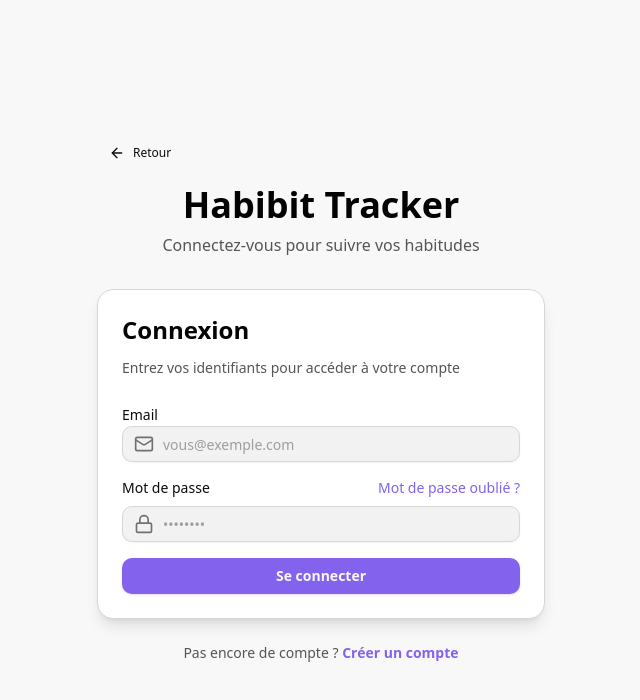
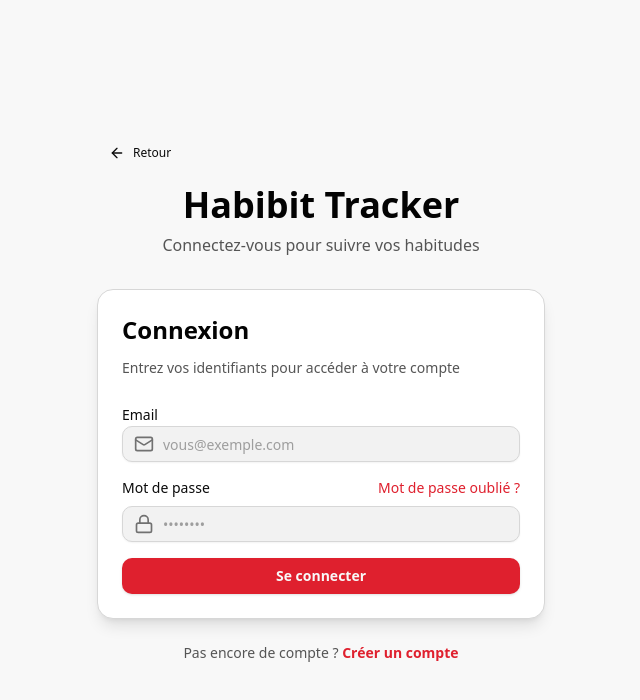
Before and after one commit to BradSavary/Habit_Tracker, a Next.js app: page /login in a window 1280 px wide. Shown: the top 700 px of the page, without its empty margins (319-959 px from the left). Built offline with nearby package versions, Linux system fonts and the light colour scheme.

Commit message:
feat: update color scheme from purple to red for primary accents and improve visibility in dark mode

```diff
--- a/app/globals.css
+++ b/app/globals.css
@@ -100,8 +100,8 @@
      ACCENT COLORS - Habit Categories
      Couleurs vibrantes pour les habitudes
      ======================================== */
-  --accent-purple: oklch(0.60 0.20 290);    /* Violet - Santé/Bien-être */
-  --accent-purple-light: oklch(0.90 0.08 290);
+  --accent-purple: oklch(0.58 0.22 25);     /* Rouge - Santé/Bien-être (was Purple, now Red Primary) */
+  --accent-purple-light: oklch(0.92 0.08 25);
   --accent-blue: oklch(0.55 0.18 240);      /* Bleu - Productivité */
   --accent-blue-light: oklch(0.88 0.07 240);
   --accent-green: oklch(0.65 0.15 140);     /* Vert - Sport/Nature */
@@ -132,7 +132,7 @@
   --card-foreground: oklch(0.15 0 0);
   --popover: oklch(1 0 0);
   --popover-foreground: oklch(0.15 0 0);
-  --primary: oklch(0.60 0.20 290);          /* Primary = Purple accent */
+  --primary: oklch(0.58 0.22 25);           /* Primary = Red accent */
   --primary-foreground: oklch(0.98 0 0);
   --secondary: oklch(0.96 0 0);
   --secondary-foreground: oklch(0.15 0 0);
@@ -143,10 +143,10 @@
   --destructive: oklch(0.60 0.20 25);       /* Rouge pour actions destructives */
   --border: oklch(0.88 0 0);
   --input: oklch(0.95 0 0);
-  --ring: oklch(0.60 0.20 290);             /* Ring = Primary purple */
+  --ring: oklch(0.58 0.22 25);              /* Ring = Primary red */
 
   /* Chart colors - Habit analytics */
-  --chart-1: oklch(0.60 0.20 290);          /* Purple */
+  --chart-1: oklch(0.58 0.22 25);           /* Red (Primary) */
   --chart-2: oklch(0.55 0.18 240);          /* Blue */
   --chart-3: oklch(0.65 0.15 140);          /* Green */
   --chart-4: oklch(0.70 0.16 50);           /* Orange */
@@ -155,12 +155,12 @@
   /* Sidebar tokens */
   --sidebar: oklch(1 0 0);
   --sidebar-foreground: oklch(0.15 0 0);
-  --sidebar-primary: oklch(0.60 0.20 290);
+  --sidebar-primary: oklch(0.58 0.22 25);
   --sidebar-primary-foreground: oklch(0.98 0 0);
   --sidebar-accent: oklch(0.96 0 0);
   --sidebar-accent-foreground: oklch(0.15 0 0);
   --sidebar-border: oklch(0.88 0 0);
-  --sidebar-ring: oklch(0.60 0.20 290);
+  --sidebar-ring: oklch(0.58 0.22 25);
 }
 
 .dark {
@@ -198,8 +198,8 @@
      ACCENT COLORS - Habit Categories (Dark)
      Couleurs vibrantes ajustées pour dark mode
      ======================================== */
-  --accent-purple: oklch(0.70 0.22 290);    /* Violet - plus lumineux en dark */
-  --accent-purple-light: oklch(0.25 0.12 290);
+  --accent-purple: oklch(0.68 0.26 25);     /* Rouge - plus lumineux en dark (was Purple, now Red Primary) */
+  --accent-purple-light: oklch(0.26 0.14 25);
   --accent-blue: oklch(0.65 0.20 240);      /* Bleu - ajusté */
   --accent-blue-light: oklch(0.22 0.10 240);
   --accent-green: oklch(0.72 0.17 140);     /* Vert - plus visible */
@@ -230,7 +230,7 @@
   --card-foreground: oklch(0.95 0 0);
   --popover: oklch(0.20 0 0);               /* Popover plus visible */
   --popover-foreground: oklch(0.95 0 0);
-  --primary: oklch(0.72 0.24 290);          /* Primary = Purple accent (dark) - plus saturé */
+  --primary: oklch(0.68 0.26 25);           /* Primary = Red accent (dark) - plus saturé et lumineux */
   --primary-foreground: oklch(0.98 0 0);    /* Foreground plus clair pour meilleur contraste */
   --secondary: oklch(0.23 0 0);             /* Secondary plus visible */
   --secondary-foreground: oklch(0.95 0 0);
@@ -241,10 +241,10 @@
   --destructive: oklch(0.70 0.24 25);       /* Rouge pour actions destructives - plus visible */
   --border: oklch(0.28 0 0);                /* Borders plus visibles */
   --input: oklch(0.23 0 0);                 /* Input backgrounds plus clairs */
-  --ring: oklch(0.72 0.24 290);             /* Ring = Primary purple */
+  --ring: oklch(0.68 0.26 25);              /* Ring = Primary red */
 
   /* Chart colors - Habit analytics (dark) */
-  --chart-1: oklch(0.70 0.22 290);          /* Purple */
+  --chart-1: oklch(0.68 0.26 25);           /* Red (Primary) */
   --chart-2: oklch(0.65 0.20 240);          /* Blue */
   --chart-3: oklch(0.72 0.17 140);          /* Green */
   --chart-4: oklch(0.75 0.18 50);           /* Orange */
@@ -253,12 +253,12 @@
   /* Sidebar tokens (dark) */
   --sidebar: oklch(0.17 0 0);
   --sidebar-foreground: oklch(0.95 0 0);
-  --sidebar-primary: oklch(0.70 0.22 290);
+  --sidebar-primary: oklch(0.68 0.26 25);
   --sidebar-primary-foreground: oklch(0.10 0 0);
   --sidebar-accent: oklch(0.21 0 0);
   --sidebar-accent-foreground: oklch(0.95 0 0);
   --sidebar-border: oklch(0.26 0 0);
-  --sidebar-ring: oklch(0.70 0.22 290);
+  --sidebar-ring: oklch(0.68 0.26 25);
 }
 
 @layer base {
```
